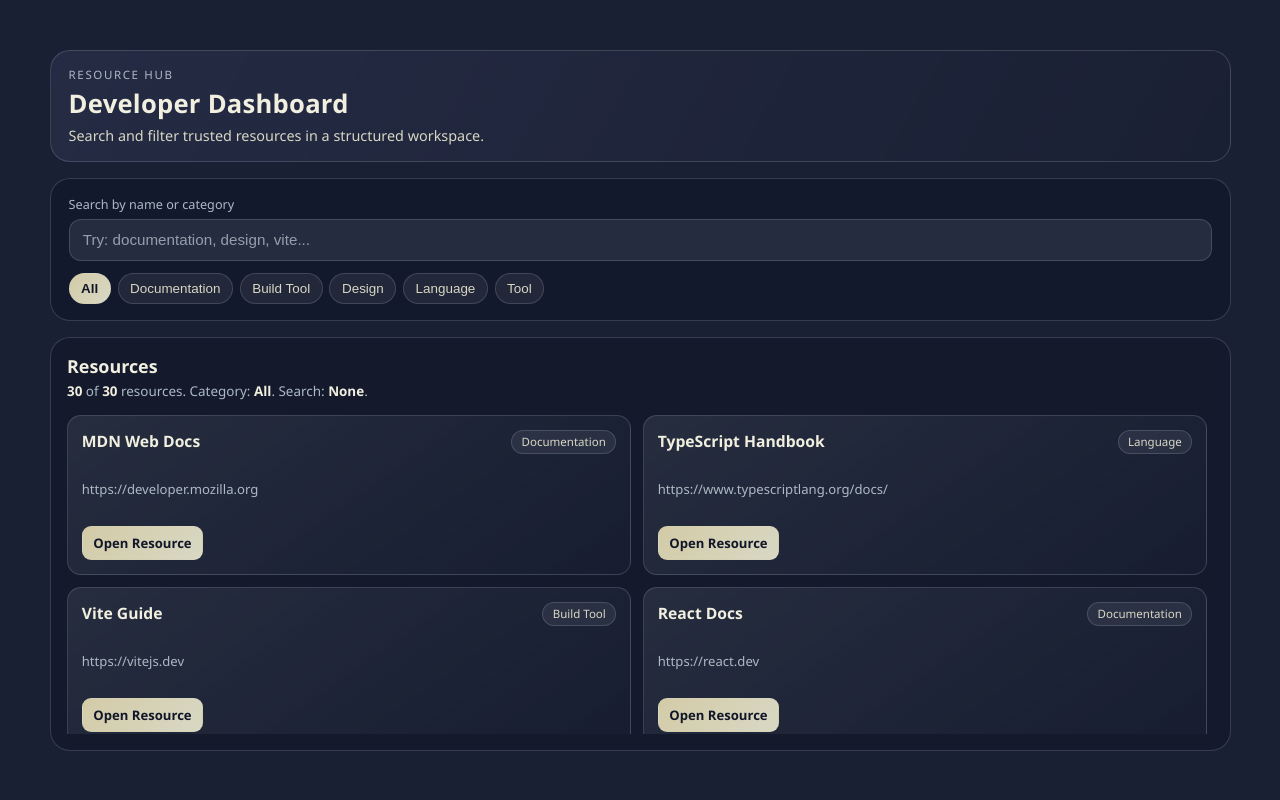
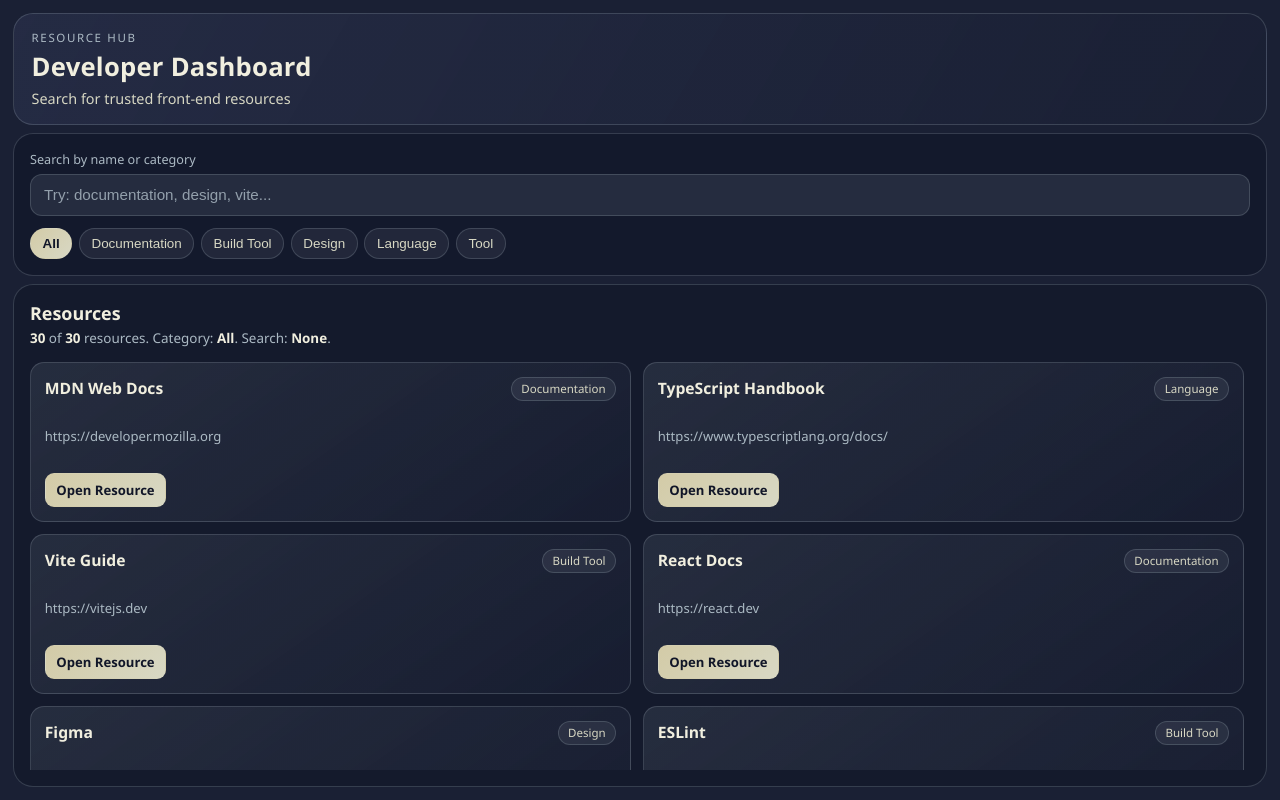
Before and after one commit to kwadjo-wusu-ansah/Developer-Dashboard-Lab, a website built with Vite: page index.html in a window 1280 px wide. Built offline with nearby package versions, Linux system fonts and the light colour scheme.

Commit message:
refactor(css): adjust padding

```diff
--- a/index.html
+++ b/index.html
@@ -23,7 +23,7 @@
                 Developer Dashboard
               </h1>
               <p class="header-subtitle">
-                Search and filter trusted resources in a structured workspace.
+                Search for trusted front-end resources
               </p>
             </div>
           </header>
--- a/styles/index.css
+++ b/styles/index.css
@@ -15,13 +15,13 @@
 
 .dashboard-frame {
   height: 100%;
-  padding: clamp(0.9rem, 2vw, 1.5rem);
+
 }
 
 .dashboard-layout {
   margin: 0 auto;
   height: 100%;
-  max-width: 1440px;
+  max-width: 1500px;
   display: grid;
   grid-template-columns: 1fr;
   background: var(--color-ink-900);
@@ -33,9 +33,9 @@
 .dashboard-content {
   display: grid;
   grid-template-rows: auto auto 1fr;
-  gap: 1rem;
+  gap: 0.5rem;
   min-height: 0;
-  padding: clamp(1rem, 2.1vw, 1.6rem);
+  padding: clamp(0rem, 1vw, 1.5rem);
 }
 
 .dashboard-header {
@@ -80,7 +80,7 @@
   background: rgba(17, 22, 40, 0.58);
   display: grid;
   gap: 0.8rem;
-  padding: 1rem 1.1rem;
+  padding: 1rem 1.0rem;
   animation: rise-fade 640ms ease both;
 }
 
@@ -147,7 +147,7 @@
   display: grid;
   grid-template-rows: auto 1fr;
   padding: 1rem;
-  min-height: 0;
+  min-height: clamp(420px, 62vh, 590px);
   animation: rise-fade 800ms ease both;
 }
 
```
